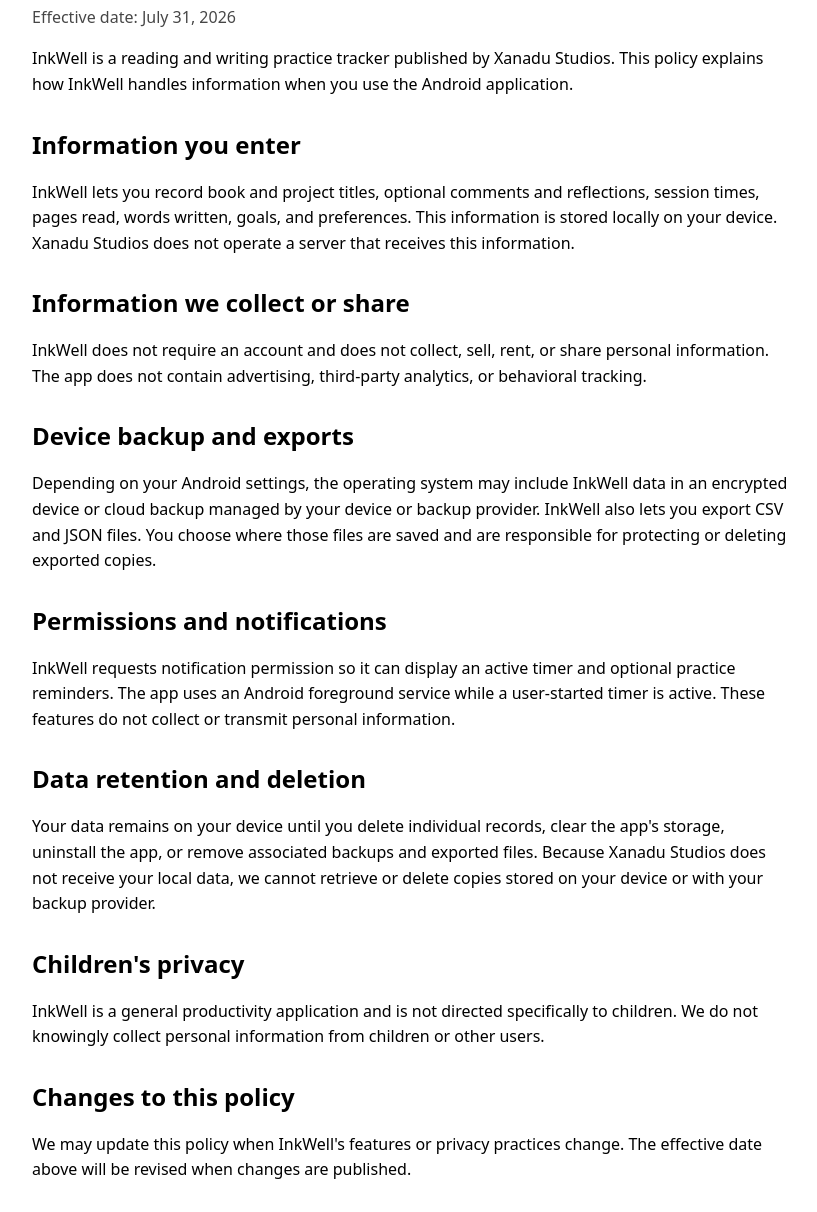
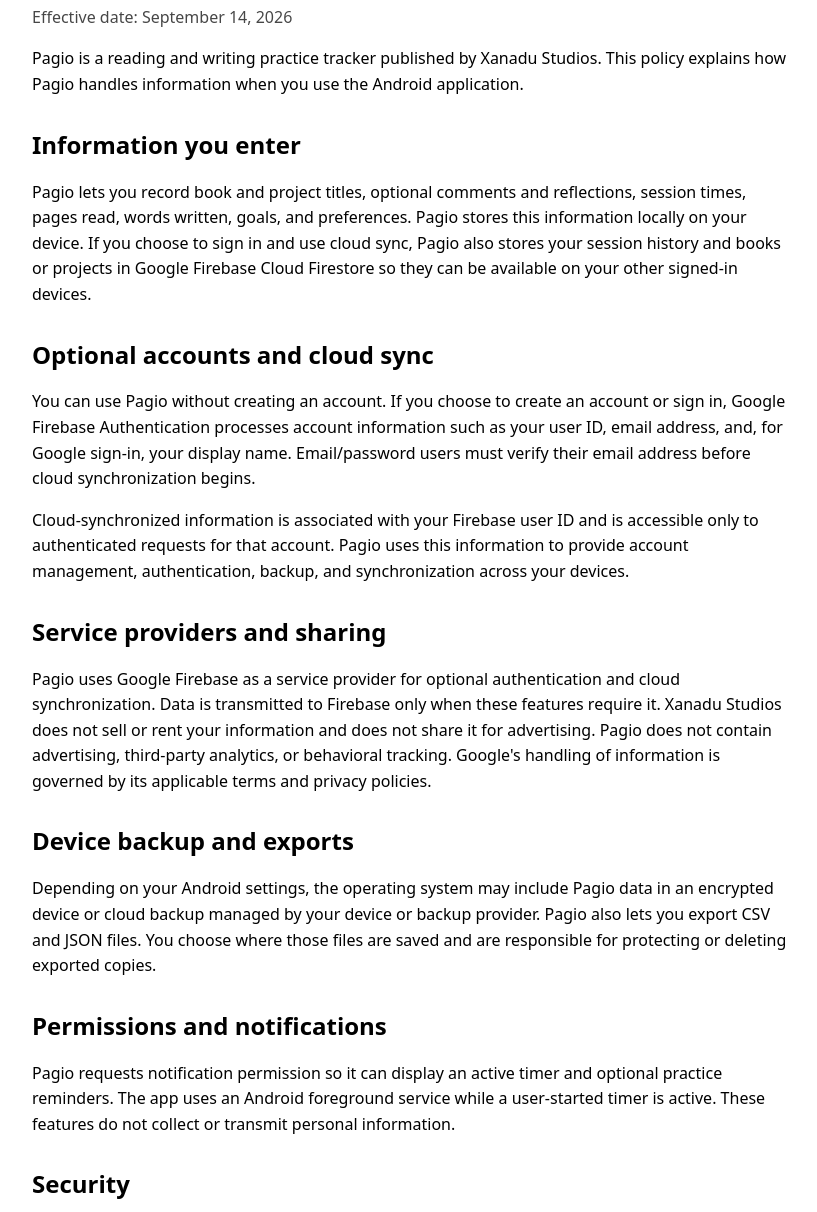
Before and after one commit to saintlittlefish/pagio-privacy, a plain HTML site: page index.html in a window 1280 px wide. Shown: the part 110-1322 px from the top of the page, without its empty margins (228-1045 px from the left). Drawn offline with Linux system fonts and the light colour scheme.

Commit message:
Update privacy policy from InkWell to Pagio

```diff
--- a/index.html
+++ b/index.html
@@ -3,7 +3,7 @@
 <head>
   <meta charset="utf-8">
   <meta name="viewport" content="width=device-width, initial-scale=1">
-  <title>InkWell Privacy Policy</title>
+  <title>Pagio Privacy Policy</title>
   <style>
     :root { color-scheme: light dark; font-family: system-ui, sans-serif; line-height: 1.6; }
     body { max-width: 760px; margin: 0 auto; padding: 32px 20px 64px; }
@@ -15,31 +15,39 @@
 </head>
 <body>
   <main>
-    <h1>InkWell Privacy Policy</h1>
-    <p class="muted">Effective date: July 31, 2026</p>
+    <h1>Pagio Privacy Policy</h1>
+    <p class="muted">Effective date: September 14, 2026</p>
 
-    <p>InkWell is a reading and writing practice tracker published by Xanadu Studios. This policy explains how InkWell handles information when you use the Android application.</p>
+    <p>Pagio is a reading and writing practice tracker published by Xanadu Studios. This policy explains how Pagio handles information when you use the Android application.</p>
 
     <h2>Information you enter</h2>
-    <p>InkWell lets you record book and project titles, optional comments and reflections, session times, pages read, words written, goals, and preferences. This information is stored locally on your device. Xanadu Studios does not operate a server that receives this information.</p>
+    <p>Pagio lets you record book and project titles, optional comments and reflections, session times, pages read, words written, goals, and preferences. Pagio stores this information locally on your device. If you choose to sign in and use cloud sync, Pagio also stores your session history and books or projects in Google Firebase Cloud Firestore so they can be available on your other signed-in devices.</p>
 
-    <h2>Information we collect or share</h2>
-    <p>InkWell does not require an account and does not collect, sell, rent, or share personal information. The app does not contain advertising, third-party analytics, or behavioral tracking.</p>
+    <h2>Optional accounts and cloud sync</h2>
+    <p>You can use Pagio without creating an account. If you choose to create an account or sign in, Google Firebase Authentication processes account information such as your user ID, email address, and, for Google sign-in, your display name. Email/password users must verify their email address before cloud synchronization begins.</p>
+    <p>Cloud-synchronized information is associated with your Firebase user ID and is accessible only to authenticated requests for that account. Pagio uses this information to provide account management, authentication, backup, and synchronization across your devices.</p>
+
+    <h2>Service providers and sharing</h2>
+    <p>Pagio uses Google Firebase as a service provider for optional authentication and cloud synchronization. Data is transmitted to Firebase only when these features require it. Xanadu Studios does not sell or rent your information and does not share it for advertising. Pagio does not contain advertising, third-party analytics, or behavioral tracking. Google's handling of information is governed by its applicable terms and privacy policies.</p>
 
     <h2>Device backup and exports</h2>
-    <p>Depending on your Android settings, the operating system may include InkWell data in an encrypted device or cloud backup managed by your device or backup provider. InkWell also lets you export CSV and JSON files. You choose where those files are saved and are responsible for protecting or deleting exported copies.</p>
+    <p>Depending on your Android settings, the operating system may include Pagio data in an encrypted device or cloud backup managed by your device or backup provider. Pagio also lets you export CSV and JSON files. You choose where those files are saved and are responsible for protecting or deleting exported copies.</p>
 
     <h2>Permissions and notifications</h2>
-    <p>InkWell requests notification permission so it can display an active timer and optional practice reminders. The app uses an Android foreground service while a user-started timer is active. These features do not collect or transmit personal information.</p>
+    <p>Pagio requests notification permission so it can display an active timer and optional practice reminders. The app uses an Android foreground service while a user-started timer is active. These features do not collect or transmit personal information.</p>
+
+    <h2>Security</h2>
+    <p>Pagio uses encrypted network connections when communicating with Firebase. Cloud Firestore access rules restrict each signed-in user to their own synchronized data. No method of storage or transmission is completely secure, so absolute security cannot be guaranteed.</p>
 
     <h2>Data retention and deletion</h2>
-    <p>Your data remains on your device until you delete individual records, clear the app's storage, uninstall the app, or remove associated backups and exported files. Because Xanadu Studios does not receive your local data, we cannot retrieve or delete copies stored on your device or with your backup provider.</p>
+    <p>Local data remains on your device until you delete individual records, clear the app's storage, uninstall the app, or remove associated backups and exported files. Signing out does not delete the local copy on that device.</p>
+    <p>If you use an account, synchronized data remains in Firebase until you delete individual records or use <strong>Delete account and cloud data</strong> in Pagio's Account and sync settings. That action deletes the account and its synchronized Pagio data. Copies previously downloaded to another device remain locally on that device until removed there. You may also contact us for privacy or deletion assistance.</p>
 
     <h2>Children's privacy</h2>
-    <p>InkWell is a general productivity application and is not directed specifically to children. We do not knowingly collect personal information from children or other users.</p>
+    <p>Pagio is a general productivity application and is not directed specifically to children. We do not knowingly collect personal information from children in violation of applicable law. If you believe a child has provided personal information, contact us so we can take appropriate action.</p>
 
     <h2>Changes to this policy</h2>
-    <p>We may update this policy when InkWell's features or privacy practices change. The effective date above will be revised when changes are published.</p>
+    <p>We may update this policy when Pagio's features or privacy practices change. The effective date above will be revised when changes are published.</p>
 
     <h2>Contact</h2>
     <p>For privacy questions or support, contact Xanadu Studios at <a href="mailto:info@xanadustudiosmedia.com">info@xanadustudiosmedia.com</a>.</p>
```
